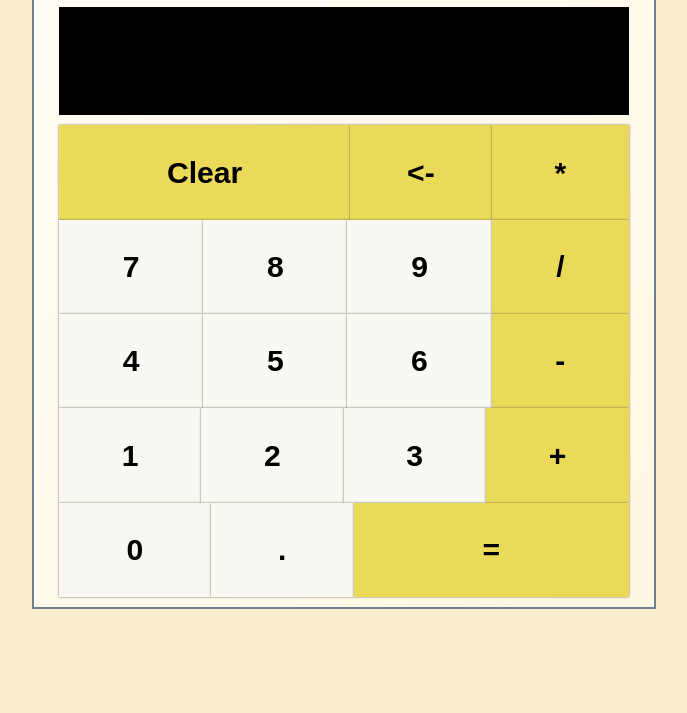
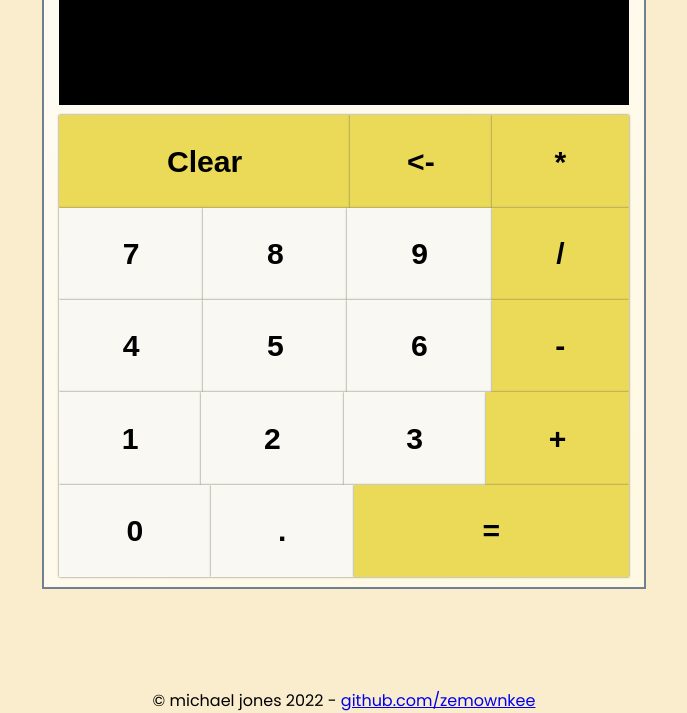
Before and after one commit to zemownkee/calculator, a plain HTML site: page index.html in a window 1280 px wide. Shown: the part 87-800 px from the top of the page, without its empty margins (296-983 px from the left). Drawn offline with Linux system fonts and the light colour scheme; a web font is replaced by a local one.

Commit message:
Populate footer

```diff
--- a/index.html
+++ b/index.html
@@ -53,7 +53,7 @@
                 </div>
             </div>
         </div>
-        <div class='footer'></div>
+        <div class='footer'> © michael jones 2022 - <a href="https://github.com/zemownkee">github.com/zemownkee</a></div>
     </div>
 </body>
 </html>
--- a/styles.css
+++ b/styles.css
@@ -5,14 +5,16 @@ body {
     background-color: rgb(250, 237, 205);
     margin: 0px;
     padding: 0px;
+    /* display: flex; */
 }
 
 .page {
     display: flex;
     flex-direction: column;
     align-items: center;
-    min-width: 100%;
-    min-height: 100%;
+    justify-items: space-between;
+    width: 100%;
+    height: 100%;
 }
 
 .header {
@@ -32,7 +34,7 @@ body {
     flex-direction: column;
     background-image: linear-gradient(135deg, rgb(254, 251, 243), rgb(255, 248, 226));
     border: 2px solid slategray;
-    padding: 10px;
+    /* padding: 10px; */
     width: 75vh;
     height: 75vh;
     justify-content: space-around;
@@ -64,6 +66,7 @@ body {
     flex-direction: column;
     flex: 1 1 0;
     justify-content: center;
+    margin-bottom: 10px;
 }
 
 .row {
@@ -83,10 +86,8 @@ button {
     background-color: rgb(249, 248, 242);
     font-weight: 900;
     font-size: 3ch;
-    /* border: 1px solid rgb(7, 13, 58); */
     box-shadow: 0px 0px 2px rgb(104, 104, 84);
     transition: 0.1s;
-    /* border-radius: 2px; */
     min-width: 24.1%;
     flex: 1 1 auto;
 }
@@ -96,3 +97,15 @@ button:active, .keyEntry {
     scale: 0.98;
     background-color:  rgb(249, 235, 152);
 }
+
+.footer {
+    color: black;
+    justify-self: flex-end;
+    font-size: 1em;
+    justify-content: center;
+    position: fixed;
+    bottom: 0;
+    margin-top: auto;
+    flex-grow: 1;
+    margin-bottom: 0px;
+}
```
